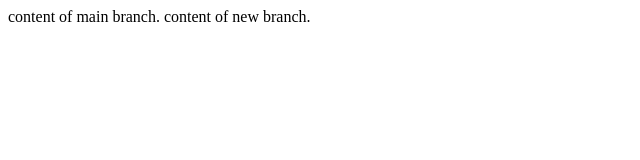
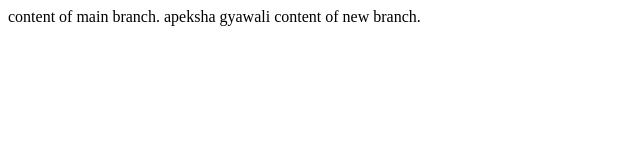
Before and after one commit to Aesha993/revisionrepo, a plain HTML site: page index.html in a window 1280 px wide. Shown: the whole page, without its empty margins (0-640 px from the left). Drawn offline with Linux system fonts and the light colour scheme.

Commit message:
first commit

```diff
--- a/index.html
+++ b/index.html
@@ -7,7 +7,7 @@
 </head>
 <body>
     content of main branch.
-
+apeksha gyawali
     content of new branch.
 </body>
 </html>
```
